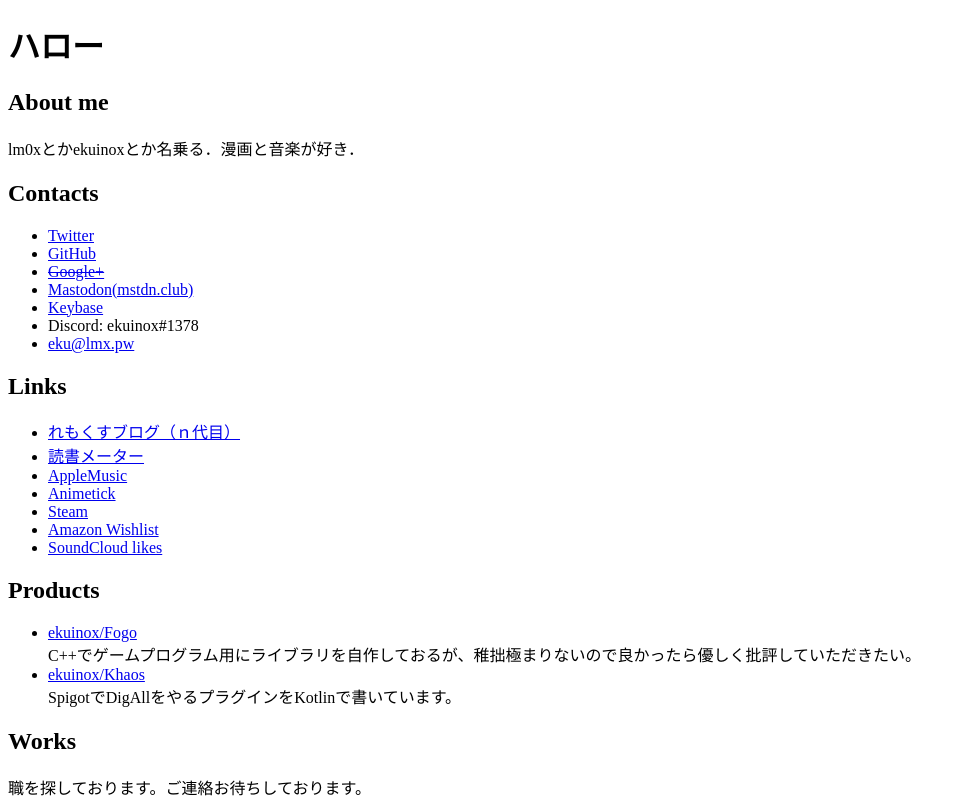
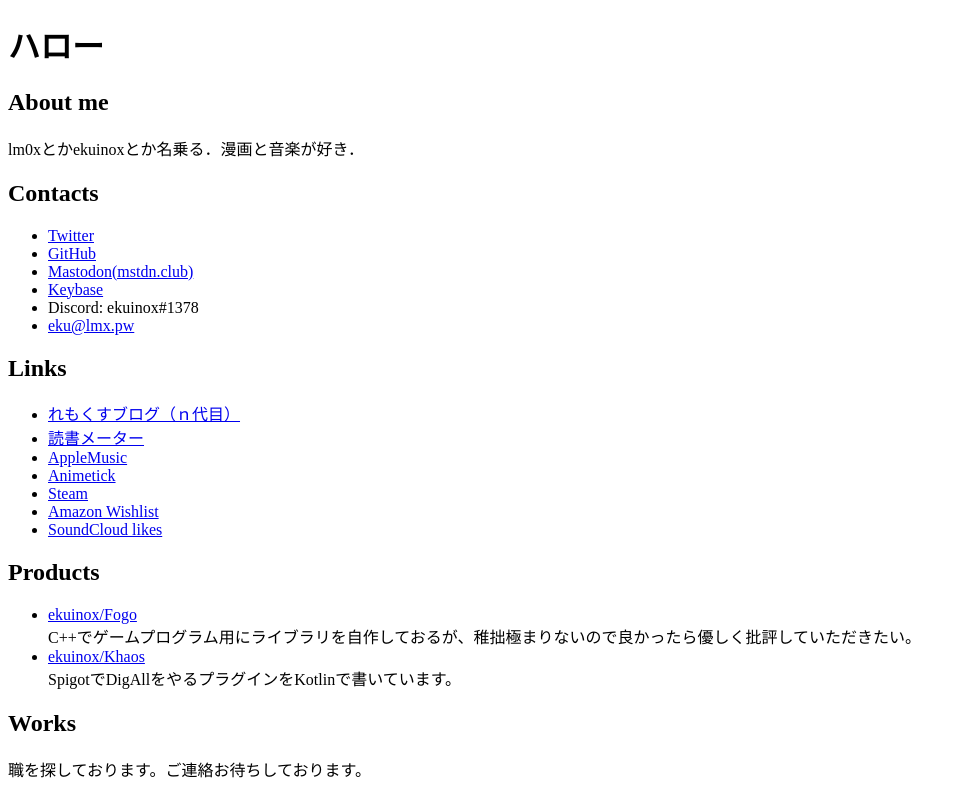
Before and after one commit to ekuinox/me.ekuinox.dev, a React app: page / in a window 1280 px wide. Shown: the top 800 px of the page, without its empty margins (0-966 px from the left). Built offline with nearby package versions, Linux system fonts and the light colour scheme.

Commit message:
Goodbye Google+!

```diff
--- a/src/Components/App.tsx
+++ b/src/Components/App.tsx
@@ -13,7 +13,6 @@
 				<ul>
 					<li><a href="https://twitter.com/ekuinox" target="_new">Twitter</a></li>
 					<li><a href="https://github.com/ekuinox" target="_new">GitHub</a></li>
-					<li><a href="https://plus.google.com/+Lemonlm0X" target="_new"><s>Google+</s></a></li>
 					<li><a href="https://mstdn.club/@lm0x" target="_new">Mastodon(mstdn.club)</a></li>
 					<li><a href="https://keybase.io/lm0x" target="_new">Keybase</a></li>
 					<li>Discord: ekuinox#1378</li>
```
